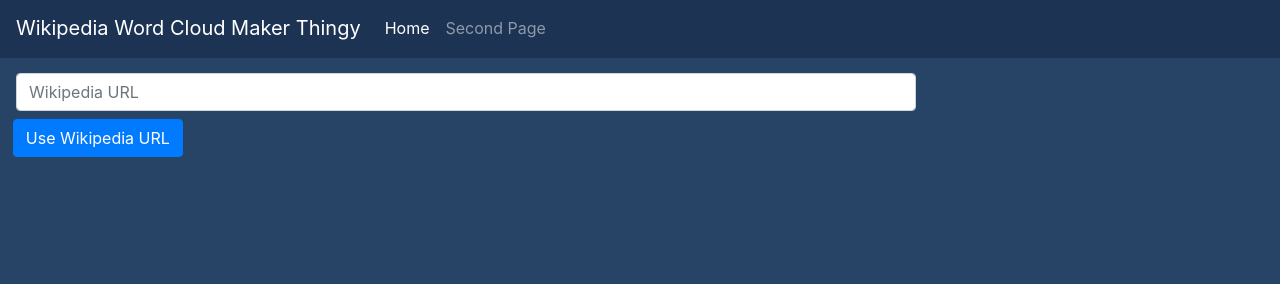
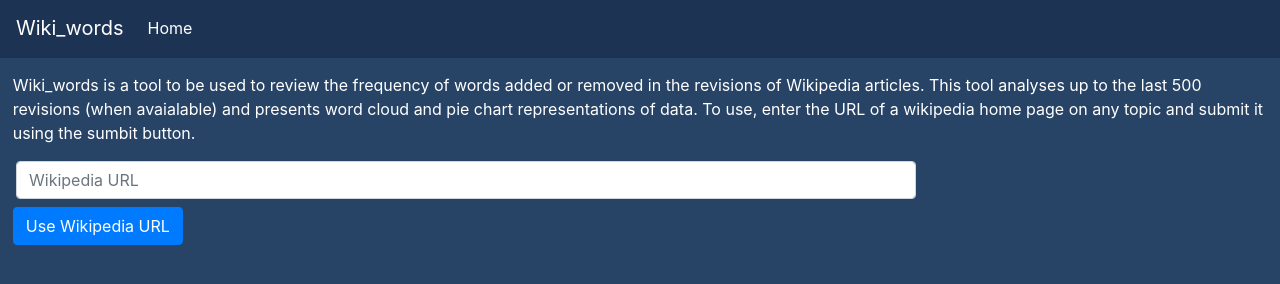
Before and after one commit to brettmcgrath/wiki_words, a website with bundled scripts: page client/index.html in a window 1280 px wide. Built offline with nearby package versions, Linux system fonts and the light colour scheme.

Commit message:
second page removed, css updated, instructions created

```diff
--- a/client/custom.css
+++ b/client/custom.css
@@ -1,6 +1,12 @@
 body {
     background-color: #274467;
   }
+
+p {
+  color: white;
+  padding-left: 1%;
+  padding-right: 1%;
+}
 
   #form-text {
     width: 900px;
--- a/client/index.html
+++ b/client/index.html
@@ -22,7 +22,7 @@
 
     <section id="first-content">
         <nav id="main-nav" class="navbar navbar-expand-lg navbar-dark">
-          <a class="navbar-brand" href="#">Wikipedia Word Cloud Maker Thingy</a>
+          <a class="navbar-brand" href="#">Wiki_words</a>
           <button class="navbar-toggler" type="button" data-toggle="collapse" data-target="#navbarNavDropdown" aria-controls="navbarNavDropdown" aria-expanded="false" aria-label="Toggle navigation">
           <span class="navbar-toggler-icon"></span>
           </button>
@@ -31,13 +31,12 @@
               <li class="nav-item active">
                 <a class="nav-link" href="index.html">Home<span class="sr-only">(current)</span></a>
               </li>
-              <li class="nav-item">
-                <a class="nav-link" href="stuff2.html">Second Page</a>
-              </li>
           </div>
             </ul>
         </nav>
     </section>
+
+    <p>Wiki_words is a tool to be used to review the frequency of words added or removed in the revisions of Wikipedia articles. This tool analyses up to the last 500 revisions (when avaialable) and presents word cloud and pie chart representations of data. To use, enter the URL of a wikipedia home page on any topic and submit it using the sumbit button.</p>
 
     <form class="form" id="post_form">
         <div id="form-text" class="form-group mx-sm-3 mb-2">
@@ -46,6 +45,7 @@
           </div>
           <button type="submit" id="url-button" class="btn btn-primary mb-2">Use Wikipedia URL</button>
     </form>
+
 
 
     <div id="word-cloud"></div>
```
